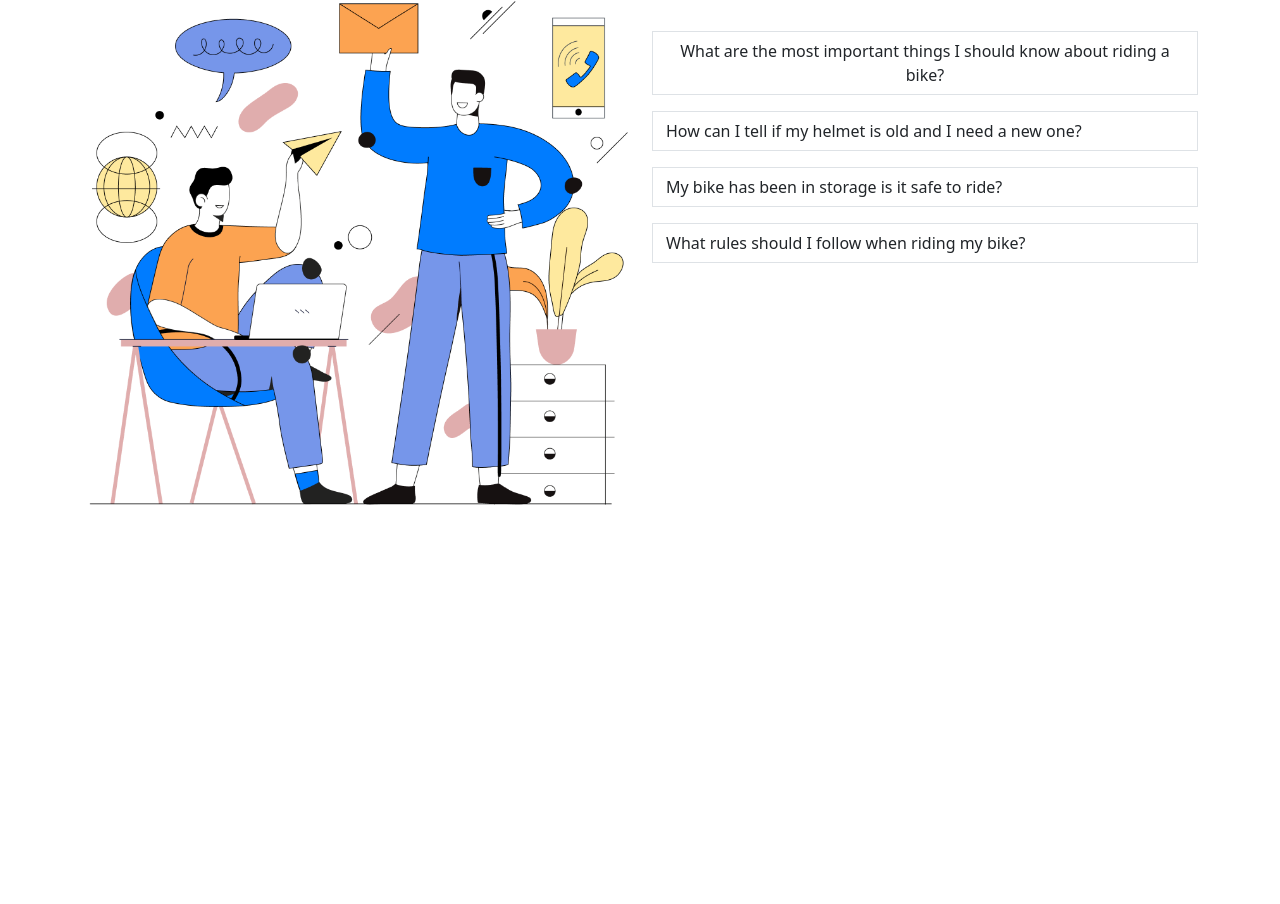
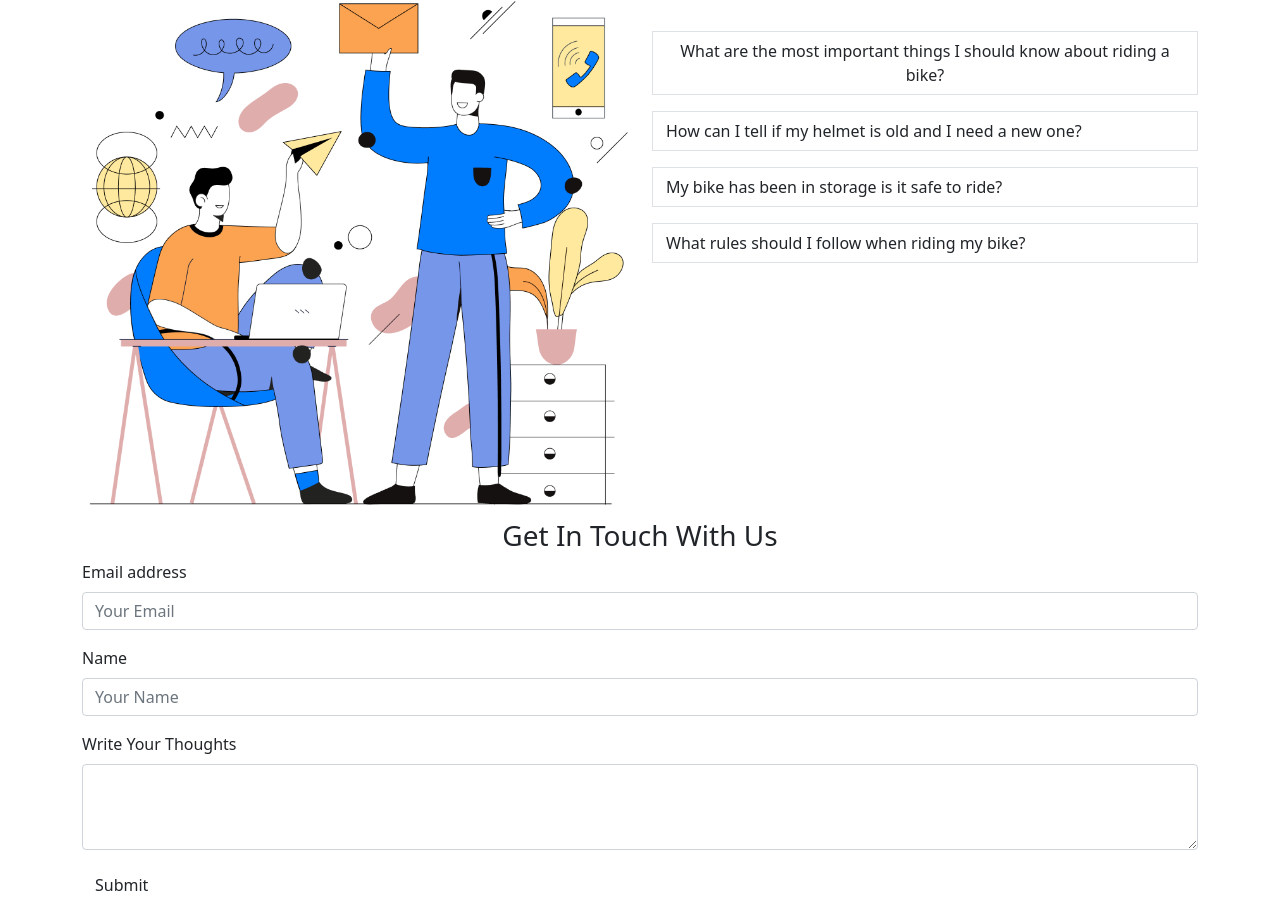
Before and after one commit to alsaif123/Hondashop, a plain HTML site: page index.html in a window 1280 px wide. Shown: the part 1667-2571 px from the top of the page. Before the commit the page ends 2186 px from the top, so only its background shows below. Drawn offline with nearby package versions, Linux system fonts and the light colour scheme.

Commit message:
added contact info

```diff
--- a/index.html
+++ b/index.html
@@ -225,6 +225,38 @@
       </div>
 
       </section>
+      <!-- contact section -->
+      <section class="contact" id="contact_section">
+        <div class="container">
+            <div class="conact_header text-center">
+                <h3>Get In Touch With Us</h3>
+            </div>
+            <div class="row">
+                <div class="col-lg-12 col-md-12 col-sm-12">
+
+                    <form action="">
+                        <div class="mb-3">
+                            <label for="exampleFormControlInput1" class="form-label">Email address</label>
+                            <input type="email" class="form-control" id="exampleFormControlInput1" placeholder="Your Email">
+                        </div>
+                        <div class="mb-3">
+                            <label for="exampleFormControlInput1" class="form-label">Name</label>
+                            <input type="name" class="form-control" id="exampleFormControlInput1" placeholder="Your Name">
+                        </div>
+                        <div class="mb-3">
+                            <label for="exampleFormControlTextarea1" class="form-label">Write Your Thoughts</label>
+                            <textarea class="form-control" id="exampleFormControlTextarea1" rows="3"></textarea>
+                        </div>
+                        <div class="button">
+                            <button class="btn submit" type="submit">Submit</button>
+                        </div>
+                    </form>
+
+                </div>
+            </div>
+
+        </div>
+    </section>
 
     </main>
 
```
